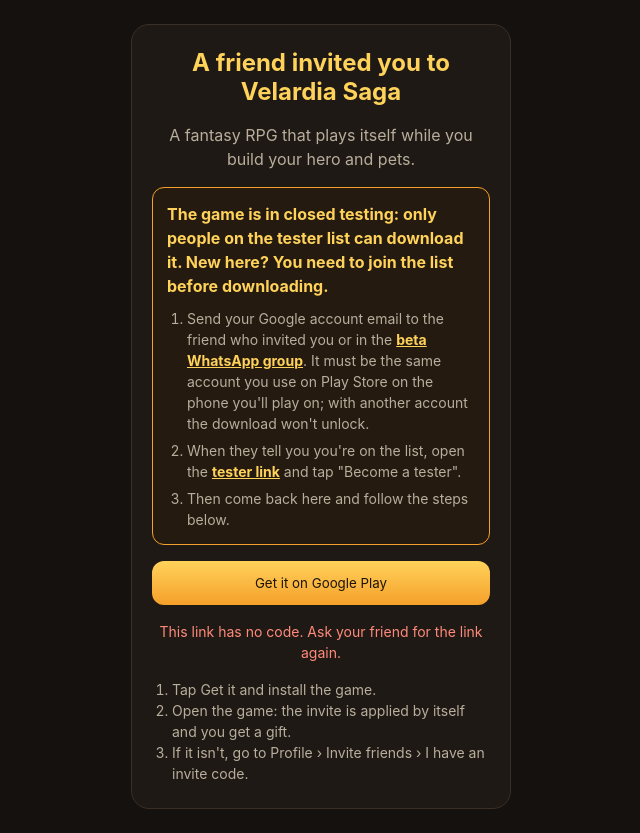
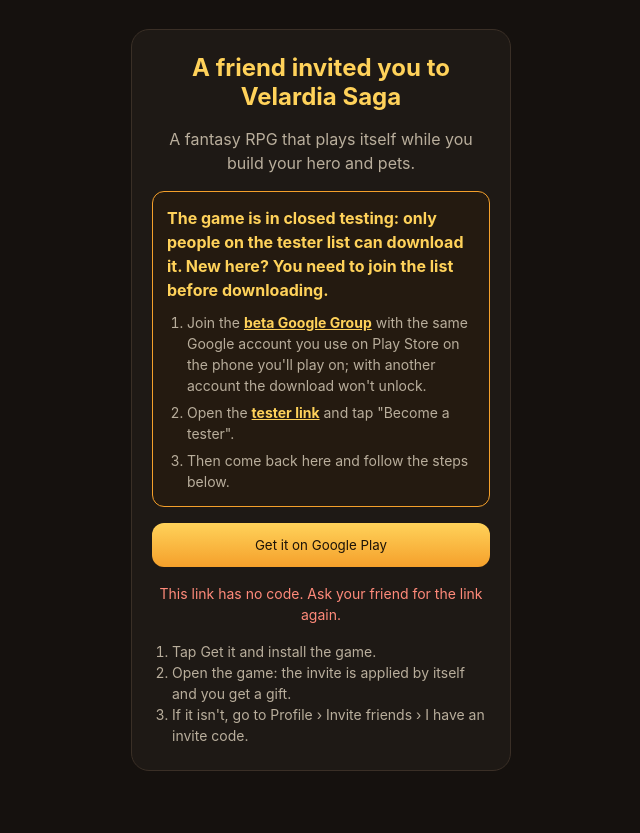
Before and after one commit to nollyamsr/nollyamsr.github.io, a plain HTML site: page convite.html in a window 1280 px wide. Shown: the whole page, without its empty margins (319-959 px from the left). After the commit the page ends 800 px from the top, so only its background shows below. Drawn offline with Linux system fonts and the light colour scheme.

Commit message:
Beta: passo 1 passa a usar o Grupo do Google (troca aprovada na Play Console); convite no fluxo novo (#9)
Claude-Session: https://claude.ai/code/session_01RkguQcuUmo1SLgLWqKux84

Co-authored-by: Claude <noreply@anthropic.com>

```diff
--- a/convite.html
+++ b/convite.html
@@ -57,7 +57,7 @@ button{border:0;border-radius:12px;padding:14px;font:800 16px/1 inherit;font-fam
   // Enquanto o jogo estiver em teste fechado (lista "Beta Velárdia"), só baixa quem está na lista.
   // No lançamento, trocar BETA para false e a caixa some.
   var BETA = true;
-  var GRUPO = "https://chat.whatsapp.com/LX2LWoTPSJx8s3obxakgEm";
+  var GRUPO = "https://groups.google.com/g/velardia-saga-beta";
   var TESTADOR = "https://play.google.com/apps/testing/com.stormleaf.velardia";
   var TEXTOS = {
     pt: {titulo: "Um amigo te chamou para Velárdia Saga", sub: "RPG de fantasia que joga sozinho enquanto você monta o seu herói e os seus pets.",
@@ -65,22 +65,22 @@ button{border:0;border-radius:12px;padding:14px;font:800 16px/1 inherit;font-fam
       passos: ["Toque em Baixar e instale o jogo.", "Abra o jogo: o convite entra sozinho e você ganha um presente.", "Se não entrar, vá em Perfil › Convidar amigos › Tenho um código."],
       sem: "Este link está sem código. Peça o link de novo ao seu amigo.",
       betaTitulo: "O jogo está em teste fechado: só baixa quem está na lista de testadores. Novo por aqui? Antes de baixar, você precisa entrar na lista.",
-      betaPassos: ["Mande o e-mail da sua conta Google para quem te convidou ou no {grupo}. Tem que ser a mesma conta que você usa na Play Store do celular onde vai jogar; com outra conta o download não libera.", "Quando avisarem que você entrou na lista, abra o {testador} e toque em \"Tornar-se testador\".", "Depois, volte aqui e siga os passos abaixo."],
-      grupo: "grupo do beta no WhatsApp", testador: "link de testador"},
+      betaPassos: ["Entre no {grupo} com a mesma conta Google que você usa na Play Store do celular onde vai jogar; com outra conta o download não libera.", "Abra o {testador} e toque em \"Tornar-se testador\".", "Depois, volte aqui e siga os passos abaixo."],
+      grupo: "Grupo do Google do beta", testador: "link de testador"},
     es: {titulo: "Un amigo te invitó a Velardia Saga", sub: "RPG de fantasía que juega solo mientras armas a tu héroe y tus mascotas.",
       rotulo: "Código de invitación", baixar: "Descargar en Play Store", copiar: "Copiar código", copiado: "¡Código copiado!",
       passos: ["Toca Descargar e instala el juego.", "Abre el juego: la invitación entra sola y ganas un regalo.", "Si no entra, ve a Perfil › Invitar amigos › Tengo un código."],
       sem: "Este enlace no tiene código. Pide el enlace otra vez a tu amigo.",
       betaTitulo: "El juego está en prueba cerrada: solo lo descargan quienes están en la lista de testers. ¿Eres nuevo? Antes de descargar, tienes que entrar en la lista.",
-      betaPassos: ["Envía el correo de tu cuenta de Google a quien te invitó o en el {grupo}. Tiene que ser la misma cuenta que usas en Play Store en el celular donde vas a jugar; con otra cuenta la descarga no se habilita.", "Cuando te avisen que estás en la lista, abre el {testador} y toca \"Convertirse en tester\".", "Después, vuelve aquí y sigue los pasos de abajo."],
-      grupo: "grupo de la beta en WhatsApp", testador: "enlace de tester"},
+      betaPassos: ["Entra en el {grupo} con la misma cuenta de Google que usas en Play Store en el celular donde vas a jugar; con otra cuenta la descarga no se habilita.", "Abre el {testador} y toca \"Convertirse en tester\".", "Después, vuelve aquí y sigue los pasos de abajo."],
+      grupo: "Grupo de Google de la beta", testador: "enlace de tester"},
     en: {titulo: "A friend invited you to Velardia Saga", sub: "A fantasy RPG that plays itself while you build your hero and pets.",
       rotulo: "Invite code", baixar: "Get it on Google Play", copiar: "Copy code", copiado: "Code copied!",
       passos: ["Tap Get it and install the game.", "Open the game: the invite is applied by itself and you get a gift.", "If it isn't, go to Profile › Invite friends › I have an invite code."],
       sem: "This link has no code. Ask your friend for the link again.",
       betaTitulo: "The game is in closed testing: only people on the tester list can download it. New here? You need to join the list before downloading.",
-      betaPassos: ["Send your Google account email to the friend who invited you or in the {grupo}. It must be the same account you use on Play Store on the phone you'll play on; with another account the download won't unlock.", "When they tell you you're on the list, open the {testador} and tap \"Become a tester\".", "Then come back here and follow the steps below."],
-      grupo: "beta WhatsApp group", testador: "tester link"}
+      betaPassos: ["Join the {grupo} with the same Google account you use on Play Store on the phone you'll play on; with another account the download won't unlock.", "Open the {testador} and tap \"Become a tester\".", "Then come back here and follow the steps below."],
+      grupo: "beta Google Group", testador: "tester link"}
   };
   var idioma = (navigator.language || "pt").slice(0, 2).toLowerCase();
   var t = TEXTOS[idioma] || TEXTOS.en;
```
Also changed, not shown: beta.html (+2 -2 lines).
